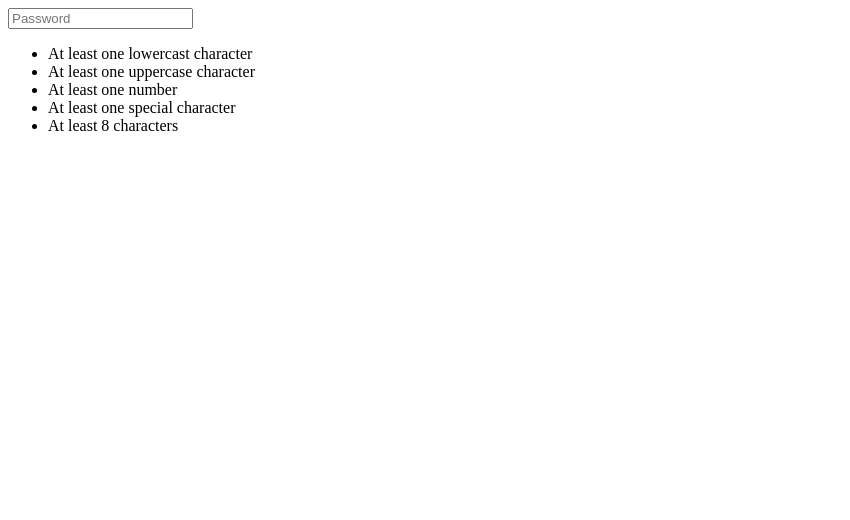
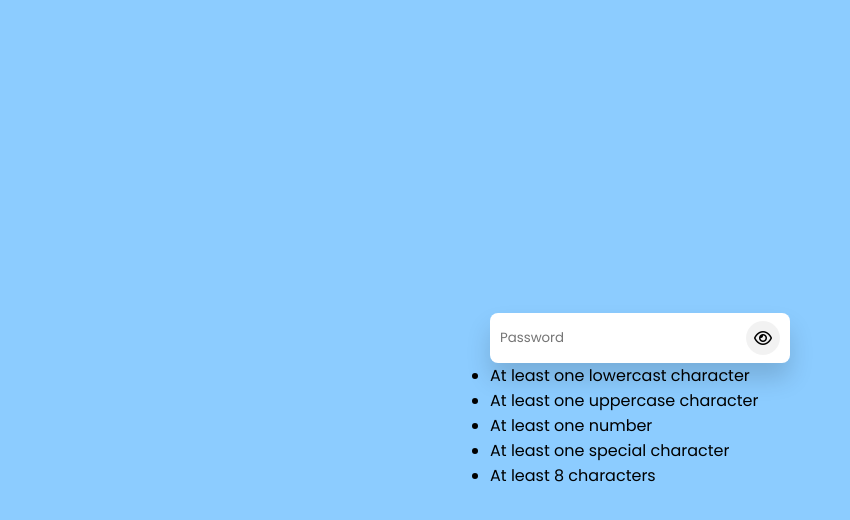
Before and after one commit to AbdellahSlimani/Fun-javascript-projects, a plain HTML site: page Password Validation Check/index.html in a window 1280 px wide. Shown: the whole page, without its empty margins (0-850 px from the left). Drawn offline with Linux system fonts and the light colour scheme.

Commit message:
finish  styling

```diff
--- a/Password Validation Check/index.html
+++ b/Password Validation Check/index.html
@@ -4,6 +4,7 @@
   <meta charset="UTF-8">
   <meta http-equiv="X-UA-Compatible" content="IE=edge">
   <meta name="viewport" content="width=device-width, initial-scale=1.0">
+  <link rel="stylesheet" href="https://cdnjs.cloudflare.com/ajax/libs/font-awesome/6.1.2/css/all.min.css" integrity="sha512-1sCRPdkRXhBV2PBLUdRb4tMg1w2YPf37qatUFeS7zlBy7jJI8Lf4VHwWfZZfpXtYSLy85pkm9GaYVYMfw5BC1A==" crossorigin="anonymous" referrerpolicy="no-referrer" />
   <link rel="stylesheet" href="style.css">
   <title>Document</title>
 </head>
--- a/Password Validation Check/style.css
+++ b/Password Validation Check/style.css
@@ -1 +1,56 @@
 @import url('https://fonts.googleapis.com/css2?family=Poppins:wght@100;200;300;400;500;600;700;800;900');
+
+* {
+  margin: 0;
+  padding: 0;
+  box-sizing: border-box;
+  font-family: "Poppins", sans-serif;
+}
+
+body {
+  display: flex;
+  justify-content: center;
+  align-items: center;
+  min-height: 100vh;
+  background: #8cccff;
+}
+
+.box {
+  position: relative;
+  width: 300px;
+}
+
+.box .inputBox {
+  position: relative;
+  width: 100%;
+  background: #fff;
+  padding: 5px;
+  border-radius: 8px;
+  box-shadow: 0 15px 25px rgba(0, 0, 0, 0.15);
+}
+
+.box .inputBox input {
+  position: relative;
+  width: 100%;
+  outline: none;
+  border: none;
+  padding: 10px 5px ;
+}
+
+.box .inputBox #toggleBtn {
+  position: absolute;
+  top: 8px ;
+  right: 10px;
+  width: 34px;
+  height: 34px;
+  background: rgba(0, 0, 0, 0.05);
+  border-radius: 50%;
+  cursor: pointer;
+  display: flex;
+  justify-content: center;
+  align-items: center;
+}
+.box .inputBox #toggleBtn::before {
+  content: '\f06e';
+  font-family: fontAwesome;
+}
```
